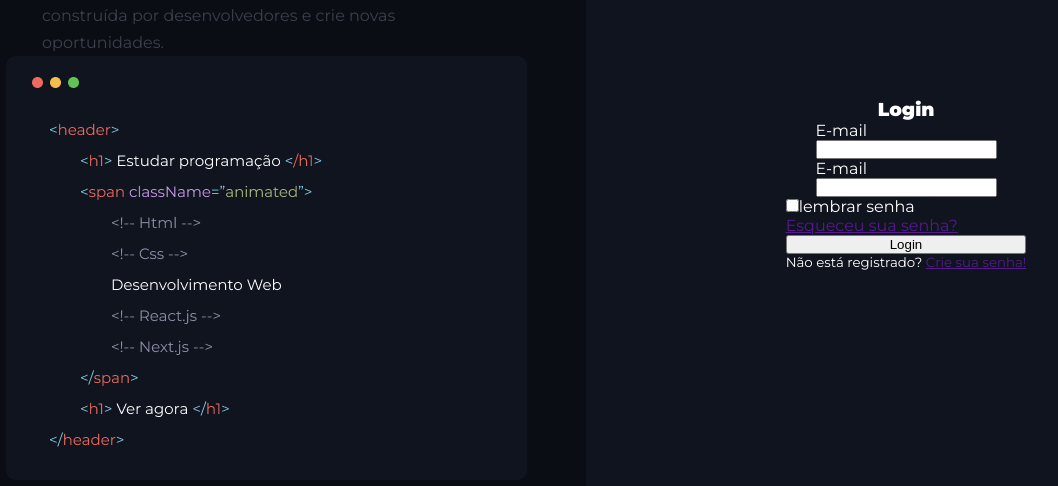
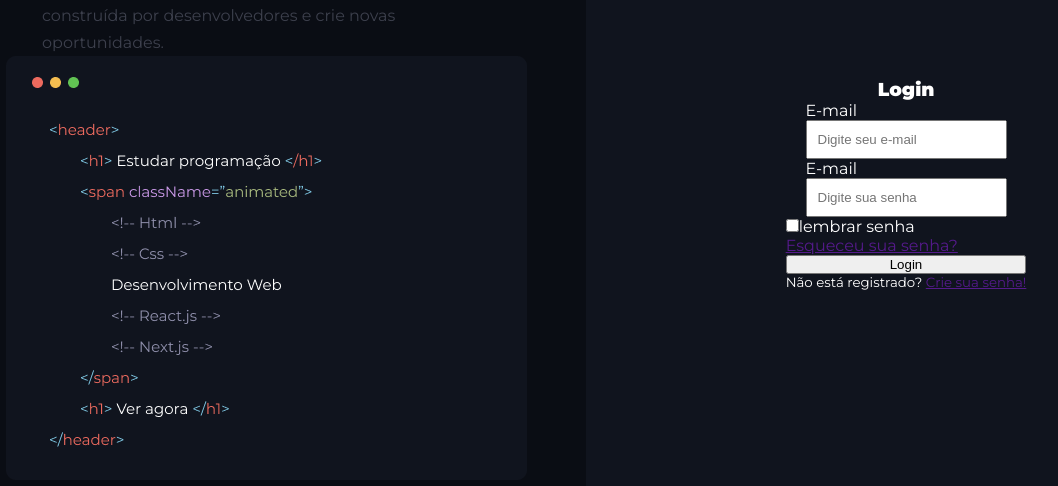
Before and after one commit to Jreng7/challenge04, a plain HTML site: page index.html in a window 1280 px wide. Shown: the part 216-702 px from the top of the page, without its empty margins (54-1112 px from the left). Drawn offline with Linux system fonts and the light colour scheme.

Commit message:
html e css mudanças

```diff
--- a/css/style.css
+++ b/css/style.css
@@ -6,6 +6,7 @@
     box-sizing: border-box;
   /*font-family: 'Poppins', sans-serif; */
 }
+
 
 body {
     font-family: 'Montserrat', sans-serif;
@@ -69,3 +70,8 @@ form {
     display: flex;
     flex-direction: column;
 }
+
+input {
+    outline: none;
+    padding: 10px;
+}
--- a/index.html
+++ b/index.html
@@ -20,9 +20,9 @@
             <h3>Login</h3>
             <form>
                 <label>E-mail</label>
-                <input type="text">
+                <input type="text" placeholder="Digite seu e-mail">
                 <label>E-mail</label>
-                <input type="password">
+                <input type="password" placeholder="Digite sua senha">
             </form>
 
             <section class="low-form">
```
